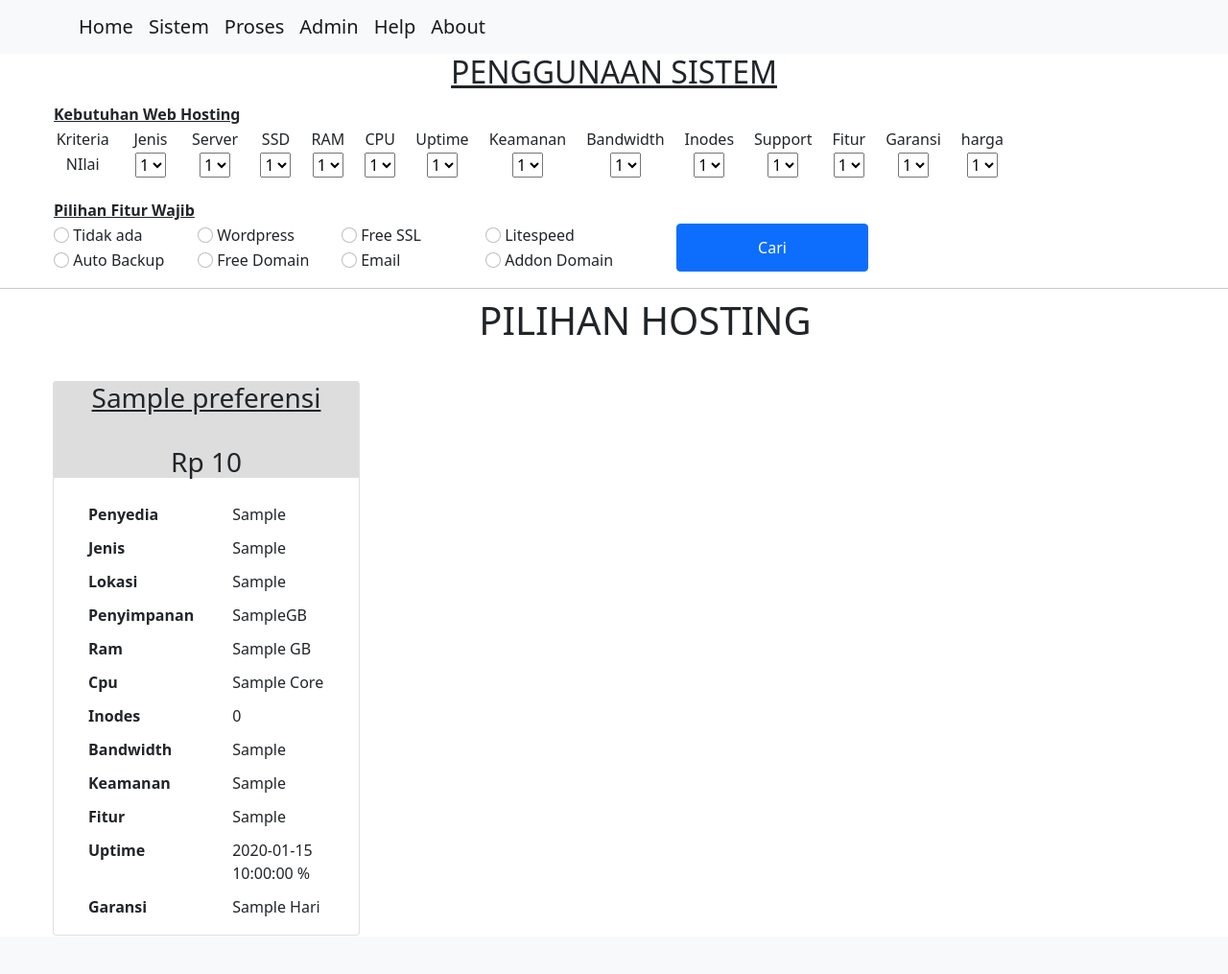
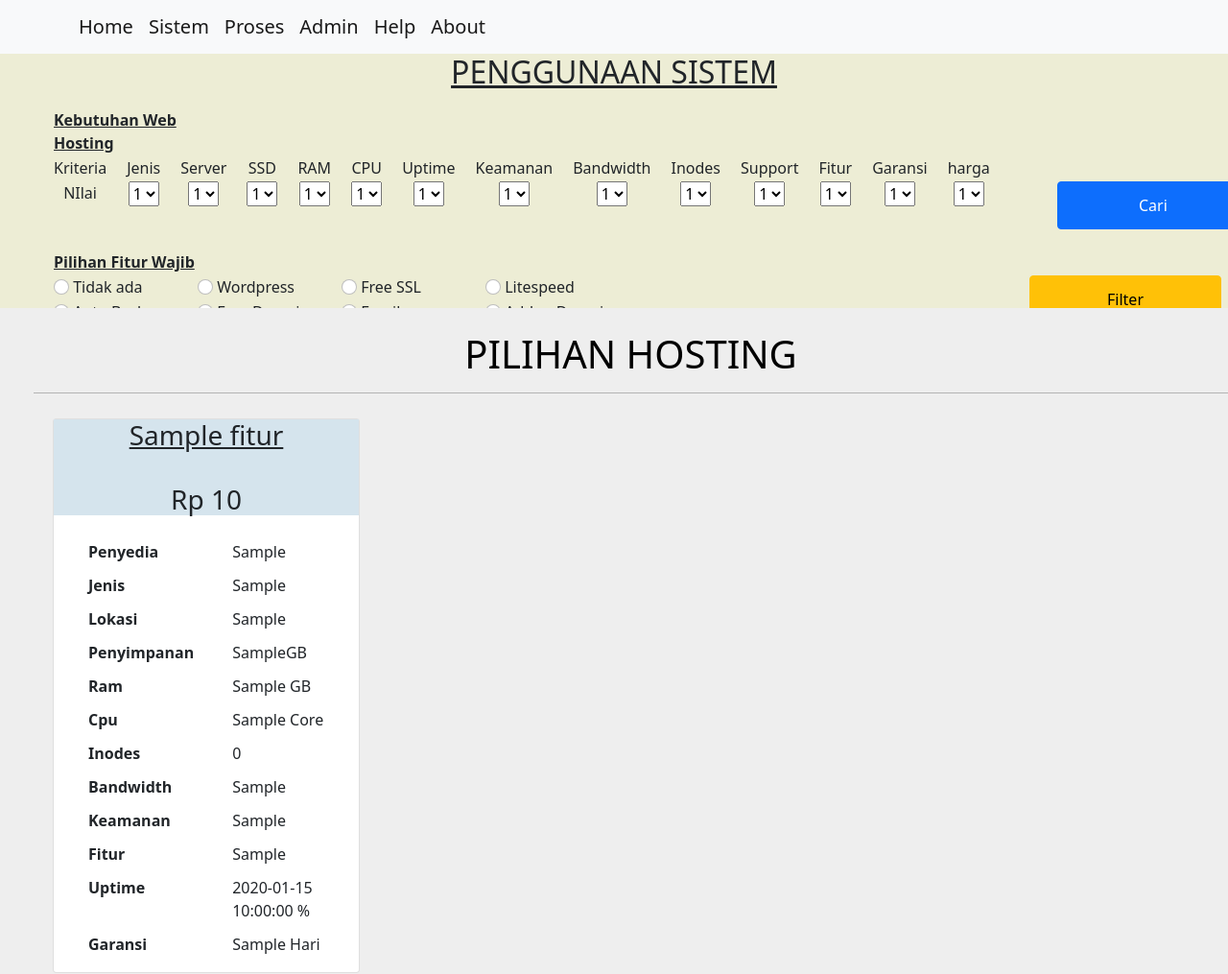
Before and after one commit to suryamaris/Pemilihan-Hosting-Metode-MOORA, a CodeIgniter app: page /hosting/datahosting/sistem in a window 1280 px wide; the page is wider, and only the part inside the window is pictured. Shown: that part at 96% size. Before the commit the page ends 975 px from the top of that part, so only its background shows below. Run offline with CodeIgniter, Linux system fonts and the light colour scheme; tables that the repository leaves empty or names only in its code hold one stand-in row (values such as "Sample post").

Commit message:
Perbaikan maslaah Input

```diff
--- a/application/controllers/datahosting.php
+++ b/application/controllers/datahosting.php
@@ -15,10 +15,20 @@ class dataHosting extends CI_Controller
 	// Tampilan Sistem
 	public function Sistem()
 	{
+		$fitur2 = $this->input->post('fitur');
+		if ($fitur2 != 'tidak ada')
+			$fitur1 = $fitur2;
+		else
+			$fitur1 = 'fitur.id';
+		if ($fitur2 === null)
+			$fitur1 = 'fitur.id';
+
 		$data = $this->db->select('*')
 			->from('list')
 			->join('preferensi', 'list.id=preferensi.id', 'left')
-			->order_by('nilai', 'DESC')
+			->join('fitur', 'list.id=fitur.id', 'left')
+			->where($fitur1 . ' <> "tidak" ')
+			->order_by('preferensi.nilai', 'DESC')
 			->limit(8)
 			->get();
 		$data = array('data' => $data);
@@ -165,13 +175,15 @@ class dataHosting extends CI_Controller
 		$this->load->model('data_model');
 		$dataFitur = $this->data_model->inputFitur();
 		$data = $this->data_model->Input();
+		$id = $data;
 		$data = $this->data_model->Insert('list', $data);
 		$dataNilai = $this->data_model->inputNilai($dataFitur['nilai']);
 		$dataNilai = $this->data_model->Insert('nilai', $dataNilai);
 		$dataFitur = $this->data_model->Insert('fitur', $dataFitur);
-		$idNormalisasi = $this->data_model->Insert('normalisasi', array('id' => $data['id']));
-		$idTerbobot = $this->data_model->Insert('terbobot', array('id' => $data['id']));
-		$idPreferensi = $this->data_model->Insert('preferensi', array('id' => $data['id']));
+		$idNormalisasi = $this->data_model->Insert('normalisasi', array('id' => $id['id']));
+		$idTerbobot = $this->data_model->Insert('terbobot', array('id' => $id['id']));
+		$idPreferensi = $this->data_model->Insert('preferensi', array('id' => $id['id']));
+		$normalisasi = $this->data_model->Normalisasi();
 
 		redirect(base_url('datahosting/admin'), 'refresh');
 	}
--- a/application/views/help.php
+++ b/application/views/help.php
@@ -42,7 +42,7 @@
         <th rowspan="4">Sistem</th>
         <!-- Isi bagian sistem -->
         <td>
-            <p><b>Jenis Website</b> => Memilih jenis website yang diinginkan </p>
+            <p><b>Kebutuhan Web Hosting</b> => Menentukan bobot setiap kriteria hosting sesuai kebutuhan </p>
         </td>
     </tr>
     <tr>
--- a/application/views/sistem.php
+++ b/application/views/sistem.php
@@ -1,23 +1,29 @@
 <style>
+    .atas {
+
+        background-color: #EDEDD5;
+        min-height: 265px;
+    }
+
     .masukan {
         position: relative;
-        top: 50px;
+        top: 10px;
         padding-left: 55px;
     }
 
 
     h1 {
-        position: absolute;
-        top: 310px;
-        left: 39%;
+        text-align: center;
+        color: black;
     }
 
 
 
     .hosting {
         position: relative;
-        top: 140px;
+        top: 0px;
         padding-left: 35px;
+        background-color: #EEE;
     }
 
     .hosting td,
@@ -43,13 +49,8 @@
         width: 150px;
     }
 </style>
-
-<div class="position-relative">
-    <div class="position-absolute top-0 start-50 translate-middle-x">
-        <h2 style="text-decoration: underline;">PENGGUNAAN SISTEM</h2>
-    </div>
-</div>
-
+<div class="atas">
+    <h2 style="text-decoration: underline; text-align:center">PENGGUNAAN SISTEM</h2>
     <div class="masukan">
         <form action="<?= base_url('datahosting/start') ?>" method="POST">
             <!-- Tentukan nilai prioritas -->
@@ -169,9 +170,14 @@
                                     <option value="4">4</option>
                                     <option value="5">5</option>
                                 </select></td>
+                            <td style="vertical-align:middle; padding-left:50px;">
+                                <button type=" submit" class="btn btn-primary" style="height: 50px; width:200px">Cari</button>
+                            </td>
                         </tr>
                     </table>
                 </tr>
+        </form>
+        <form action="<?= base_url('datahosting/sistem') ?>" method="POST">
             <!-- Tentukan fitur -->
             <tr>
                 <table class="fitur" style="position:relative; top:20px;">
@@ -180,56 +186,56 @@
                     </tr>
                     <tr>
                         <td>
-                            <input class="form-check-input" type="radio" name="fitur" value="tidak ada" id="fitur">
-                            <label class="form-check-label" for="fitur">
+                            <input class="form-check-input" type="radio" name="fitur" value="tidak ada" id="tidak">
+                            <label class="form-check-label" for="tidak">
                                 Tidak ada
                             </label>
                         </td>
                         <td>
-                            <input class="form-check-input" type="radio" name="fitur" id="wordpress">
+                            <input class="form-check-input" type="radio" name="fitur" id="wordpress" value="wordpress">
                             <label class="form-check-label" for="wordpress">
                                 Wordpress
                             </label>
                         </td>
                         <td>
-                            <input class="form-check-input" type="radio" name="fitur" id="ssl">
-                            <label class="form-check-label" for="ssl">
+                            <input class="form-check-input" type="radio" name="fitur" id="freessl" value="freessl">
+                            <label class="form-check-label" for="freessl">
                                 Free SSL
                             </label>
                         </td>
                         <td>
-                            <input class="form-check-input" type="radio" name="fitur" id="litespeed">
+                            <input class="form-check-input" type="radio" name="fitur" id="litespeed" value="litespeed">
                             <label class="form-check-label" for="litespeed">
                                 Litespeed
                             </label>
                         </td>
-                        <td rowspan="2" style="vertical-align:middle; padding-left:50px;">
-                            <button type=" submit" class="btn btn-primary" style="height: 50px; width:200px">Cari</button>
+                        <td rowspan="2" style="vertical-align:middle; padding-left:418px;">
+                            <button type=" submit" class="btn btn-warning" style="height: 50px; width:200px">Filter</button>
                         </td>
 
 
                     </tr>
                     <tr>
                         <td>
-                            <input class="form-check-input" type="radio" name="fitur" id="backup">
-                            <label class="form-check-label" for="backup">
+                            <input class="form-check-input" type="radio" name="fitur" id="auto" value="auto">
+                            <label class="form-check-label" for="auto">
                                 Auto Backup
                             </label>
                         </td>
                         <td>
-                            <input class="form-check-input" type="radio" name="fitur" id="domain">
+                            <input class="form-check-input" type="radio" name="fitur" id="domain" value="domain">
                             <label class="form-check-label" for="domain">
                                 Free Domain
                             </label>
                         </td>
                         <td>
-                            <input class="form-check-input" type="radio" name="fitur" id="email">
+                            <input class="form-check-input" type="radio" name="fitur" id="email" value="email">
                             <label class="form-check-label" for="email">
                                 Email
                             </label>
                         </td>
                         <td>
-                            <input class="form-check-input" type="radio" name="fitur" id="add">
+                            <input class="form-check-input" type="radio" name="fitur" id="add" value="add">
                             <label class="form-check-label" for="add">
                                 Addon Domain
                             </label>
@@ -240,11 +246,15 @@
             </table>
         </form>
     </div>
+</div>
 
 <!-- Menampilkan hosting yang terpilih -->
-<h1>PILIHAN HOSTING</h1>
-<hr style="position: relative; top:70px;">
 <div class="hosting">
+    <br>
+    <h1>PILIHAN HOSTING
+        <hr>
+    </h1>
+
     <table>
         <?php $i = 0;
         foreach ($data->result_array() as $hosting) {
@@ -257,7 +267,7 @@
                     <td>
                         <div class="card" style="width: 20rem;">
                             <div class="card-img-top" style="min-height: 250px;">
-                                <div class="card-head" style="height: 100px; background-color:#ddd">
+                                <div class="card-head" style="height: 100px; background-color:#D5E4ED">
                                     <h3 style="text-align: center;"><u><?= $hosting['nama']; ?></u>
                                         <br><br>Rp <?= number_format($hosting['harga']); ?>
                                     </h3>
```
Also changed, not shown: application/models/data_model.php (+64 -1 lines), application/models/proses.php (+0 -61 lines). Lines whose indentation alone changed are shown as unchanged.
